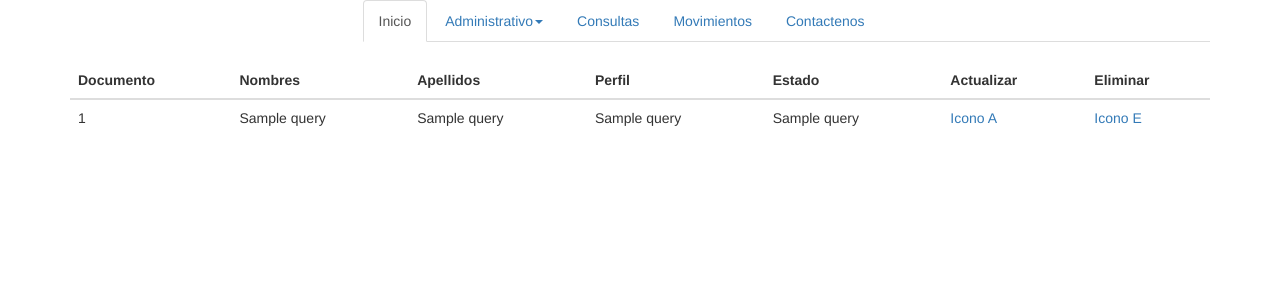
After one commit to SoftwareSIS/INPOS, a PHP site: template View/usuarios/index.php in a window 1280 px wide. The commit adds this page. Shown: the top 300 px of the page. Run offline with PHP 8.4, Linux system fonts and the light colour scheme; the template is opened without the code that fills it: most values are stand-ins (such as "Sample title", 1, 10 or a date in 2020).

Commit message:
Se crea MVC de perfil y usuarios...

```diff
--- a/Controller/usuarios_controller.php
+++ b/Controller/usuarios_controller.php
@@ -12,9 +12,9 @@ class usuarios_controller {
 
     function index() {
         $query = $this->usuarios_model->get();
-        require_once 'View/header.php';
-        require_once 'View/footer.php';
-        require_once 'View/usuarios.php';
+        require_once 'View/default/header.php';
+        require_once 'View/usuarios/index.php';
+        require_once 'View/default/footer.php';
     }
 
 }
--- a/Model/usuarios_model.php
+++ b/Model/usuarios_model.php
@@ -11,7 +11,9 @@ class usuarios_model {
     }
 
     function get() {
-        $query = $this->DB->query("SELECT * FROM usuarios");
+        $query = $this->DB->query(" SELECT id_usu, nombre, apellido, p.descripcion, estado
+            FROM usuarios u
+            INNER JOIN perfiles p ON u.id_perf = p.id_perf;");
 
         while ($filas = mysqli_fetch_array($query)) {
             $this->consulta[] = $filas;
--- /dev/null
+++ b/View/usuarios/eliminar.php
@@ -0,0 +1 @@
+<?php
--- /dev/null
+++ b/View/usuarios/index.php
@@ -0,0 +1,46 @@
+<div class="modal fade" id="confirmar">
+    <div class="modal-dialog">
+        <div class="modal-content">
+            <div class="modal-header">
+                <button type="button" class="close" data-dismiss="modal">&Chi;</button>
+                <h2 class="modal-title">Encabezado</h2>
+            </div>
+            <div class="modal-body">
+                <p>¿Desea Eiminar el registro ()?</p>
+            </div>
+            <div class="modal-footer">
+                <button type="button" class="btn btn-default" data-dismiss="modal">Cancelar</button>
+                <button type="button" class="btn btn-primary" id="btnAceptar">Aceptar</button>
+            </div>
+        </div>
+    </div>
+</div>
+<br>
+<div class="container">
+    <table class="table table-hover">
+        <thead>
+            <tr>
+                <th>Documento</th>
+                <th>Nombres</th>
+                <th>Apellidos</th>
+                <th>Perfil</th>
+                <th>Estado</th>
+                <th>Actualizar</th>
+                <th>Eliminar</th>
+            </tr>
+        </thead>
+        <tbody>
+            <?php foreach ($query as $consulta): ?>
+                <tr>
+                    <td><?php echo $consulta[0]; ?></td>
+                    <td><?php echo $consulta[1]; ?> </td>
+                    <td><?php echo $consulta[2]; ?></td>
+                    <td><?php echo $consulta[3]; ?></td>
+                    <td><?php echo $consulta[4]; ?></td>
+                    <td><a href="#confirmar" data-toggle='modal'>Icono A</a></td>
+                    <td><a href="#">Icono E</a></td>
+                </tr>
+            <?php endforeach; ?>
+        </tbody>
+    </table>
+</div>
--- a/index.php
+++ b/index.php
@@ -16,8 +16,8 @@ if (isset($_GET["m"])) {
             break;
     }
 } else {
-    require './Estyle/css/Estilo_B.php';
-    require_once 'View/header.php';
-    require './Estyle/js/Estilo_JQ.php';
+    require 'Estyle/css/Estilo_B.php';
+    require_once 'View/default/header.php';
+    require 'Estyle/js/Estilo_JQ.php';
 }
 ?>
```
Also changed, not shown: Controller/perfiles_controller.php (added, +22 -0 lines), Model/perfiles_model.php (added, +23 -0 lines), View/perfiles/index.php (added, +23 -0 lines), View/usuarios.php (deleted, +0 -23 lines), View/usuarios/actualizar.php (added, +7 -0 lines), View/default/footer.php (renamed from View/footer.php), View/default/header.php (renamed from View/header.php), View/perfiles.php (deleted), 1 other file.
